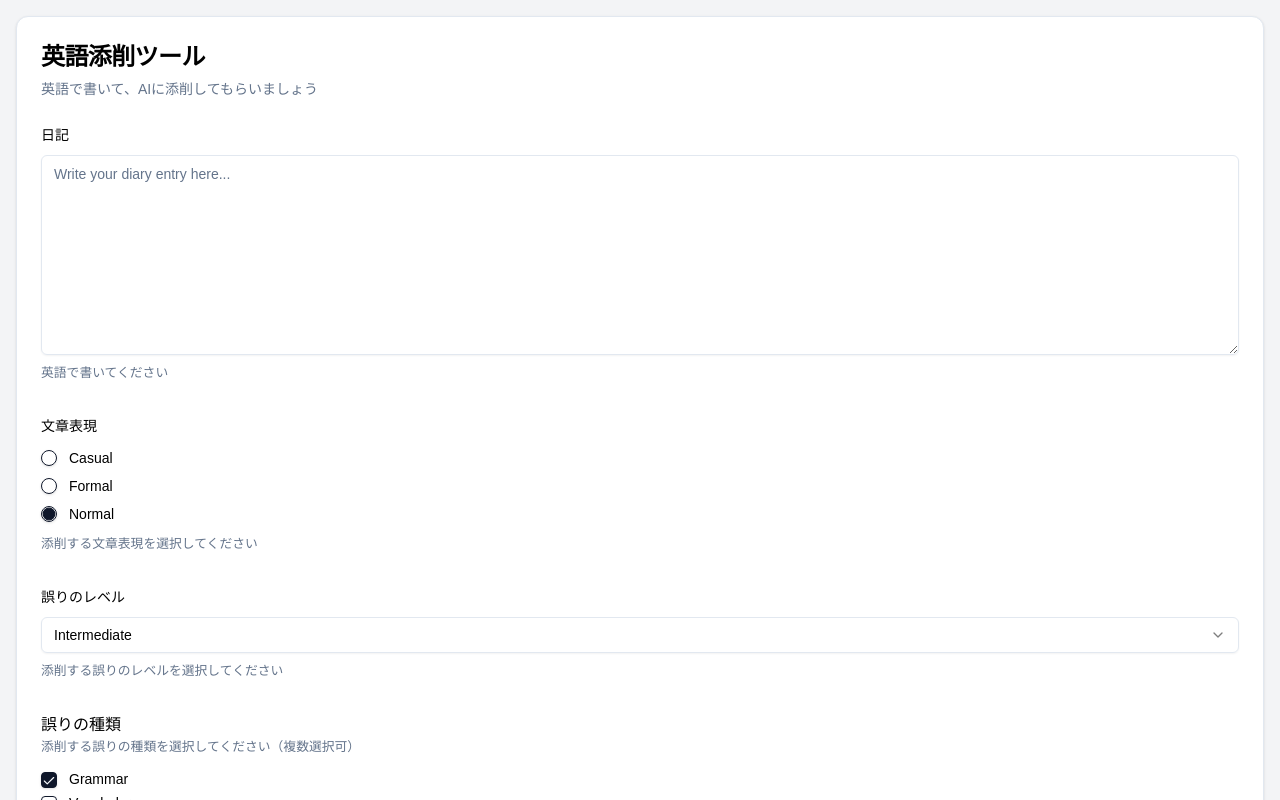
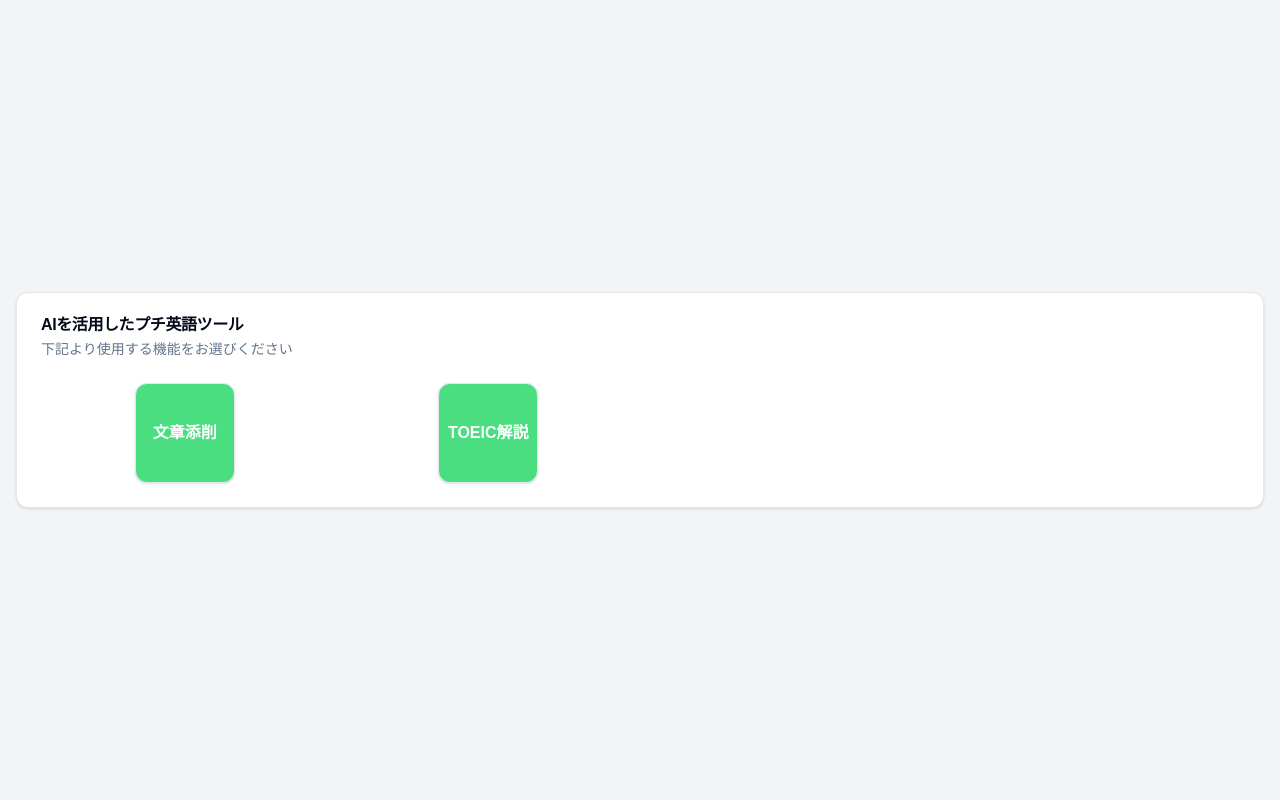
Before and after one commit to yusuken1121/ProofreadToNotion, a Next.js app: page / in a window 1280 px wide. Shown: the top 800 px of the page. Built offline with nearby package versions, Linux system fonts and the light colour scheme.

Commit message:
✨ ホームページを追加。proofreadを移行

```diff
--- a/src/app/page.tsx
+++ b/src/app/page.tsx
@@ -1,9 +1,39 @@
 import { EnglishReviseForm } from "@/components/english-revise-form";
+import FeatureCard from "@/components/home/featureCard";
+import {
+  Card,
+  CardContent,
+  CardDescription,
+  CardHeader,
+  CardTitle,
+} from "@/components/ui/card";
+import { siteLinks } from "@/config/siteLinks";
 
 export default function Home() {
   return (
     <main className="flex min-h-screen flex-col items-center justify-center bg-gray-100">
-      <EnglishReviseForm />
+      <div className="w-full container p-4 mx-auto space-y-6">
+        <Card>
+          <CardHeader>
+            <CardTitle>AIを活用したプチ英語ツール</CardTitle>
+            <CardDescription>
+              下記より使用する機能をお選びください
+            </CardDescription>
+          </CardHeader>
+          <CardContent>
+            <div className="w-full grid grid-cols-2 gap-4 sm:grid-cols-3 lg:grid-cols-4">
+              {siteLinks.map((link) => (
+                <div
+                  className="flex items-center justify-center"
+                  key={link.label}
+                >
+                  <FeatureCard label={link.label} href={link.href} />
+                </div>
+              ))}
+            </div>
+          </CardContent>
+        </Card>
+      </div>
     </main>
   );
 }
--- /dev/null
+++ b/src/app/proofread/page.tsx
@@ -0,0 +1,9 @@
+import { EnglishReviseForm } from "@/components/english-revise-form";
+
+export default function Home() {
+  return (
+    <main className="flex min-h-screen flex-col items-center justify-center bg-gray-100">
+      <EnglishReviseForm />
+    </main>
+  );
+}
--- /dev/null
+++ b/src/components/home/featureCard.tsx
@@ -0,0 +1,13 @@
+import React from "react";
+import { Card } from "../ui/card";
+import Link from "next/link";
+
+const FeatureCard = ({ label, href }: { label: string; href: string }) => {
+  return (
+    <Card className="flex items-center justify-center bg-green-400 hover:bg-green-400/80 text-white font-bold w-[100px] h-[100px]">
+      <Link href={href}>{label}</Link>
+    </Card>
+  );
+};
+
+export default FeatureCard;
--- /dev/null
+++ b/src/config/siteLinks.ts
@@ -0,0 +1,4 @@
+export const siteLinks = [
+  { label: "文章添削", href: "/proofread" },
+  { label: "TOEIC解説", href: "/toeic" },
+];
```
